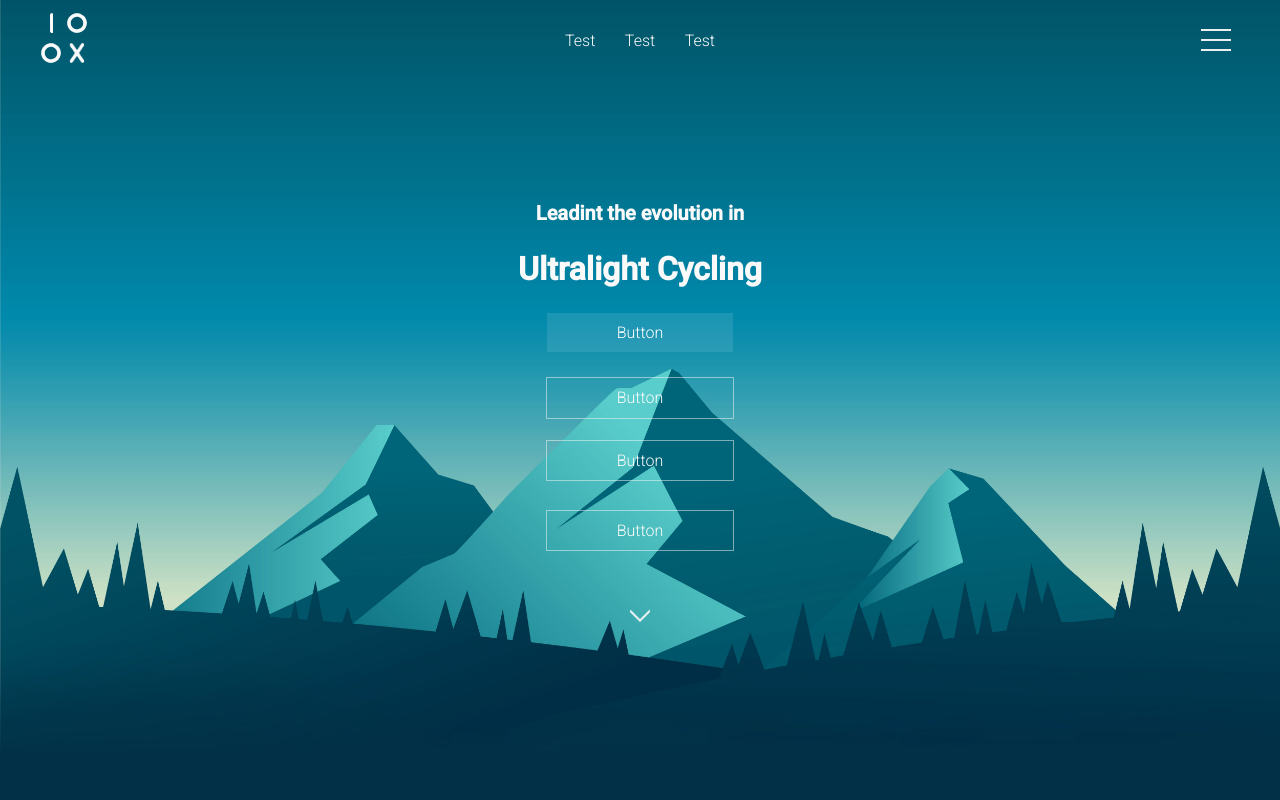
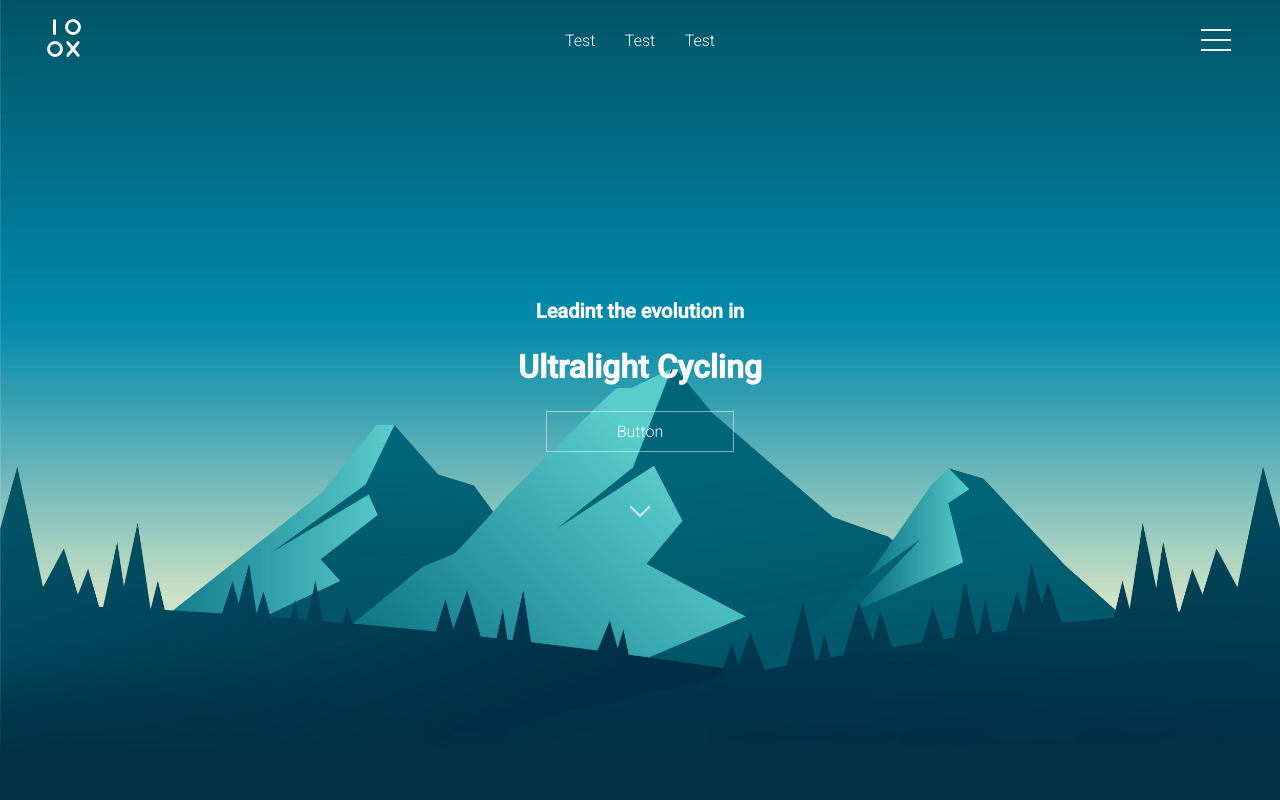
Before and after one commit to Donz87/IOXO, a website built with Parcel: page index.html in a window 1280 px wide. Shown: the top 800 px of the page. Built offline with nearby package versions, Linux system fonts and the light colour scheme.

Commit message:
change size logo

```diff
--- a/index.html
+++ b/index.html
@@ -167,14 +167,7 @@
                 <div class="section--content">
                 <h2> Leadint the evolution in</h2>
                 <h1>Ultralight Cycling</h1>
-                <a href="#!" class=" button btn-one">Button</a>
 
-                <a href="#" class="button btn-two">
-                    <div class="front">Button</div>
-                    <div class="back">Button</div>
-                </a>
-
-                <a href="#" class="button btn-three reverse ">Button</a>
 
                 <a href="#" class="button btn-four ">Button
                     <span></span><span></span><span></span><span></span>
--- a/style.css
+++ b/style.css
@@ -65,18 +65,7 @@ h3 {
     display: block;
 }
 
-/* .btn {
-    border-color: var(--color-primary);
-    color: var(--color-primary);
-    -webkit-transition: all 150ms ease-in-out;
-    transition: all 150ms ease-in-out;
-    font-weight: 300;
-}
 
-.btn:hover {
-    box-shadow: 0 0 10px 0 rgba(58, 45, 153, .3) inset, 0 0 10px 4px rgba(58, 45, 153, .3);
-    font-weight: 500;
-} */
 
 .btn-one {
     color: #FFF;
@@ -337,7 +326,7 @@ header a {
 .logo {
     display: grid;
     align-items: center;
-    grid-gap: max(4px, .4vw);
+    grid-gap: max(2px, .2vw);
 }
 
 .i {
@@ -378,7 +367,7 @@ header a {
     fill: var(--color-primary);
     /* width: max(30px, 6vw); */
     width: auto;
-    height: max(10px, 2.5vh);
+    height: max(8px, 2vh);
 }
 
 nav a {
@@ -403,7 +392,7 @@ nav a {
     width: 90%;
     display: grid;
     grid-template-rows: 1fr auto;
-    padding:5% 5%;
+    padding:10% 5%;
     position:relative
 
 }
```
Also changed, not shown: 1 other file.
